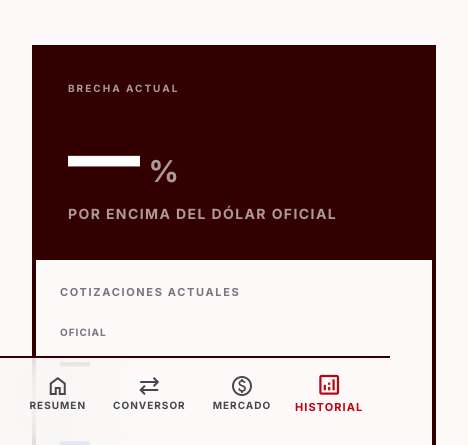
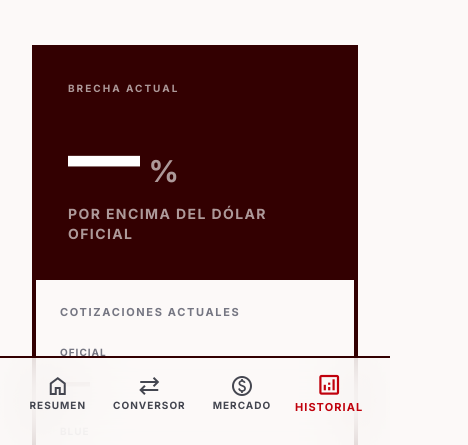
Before and after one commit to ezemedinar-ops/finance-dashboard-ar, a plain HTML site: page historial.html in a window 390 px wide. Shown: the part 399-844 px from the top of the page, 468 px wide, since content can reach past the window. Drawn offline with nearby package versions, Linux system fonts and the light colour scheme; no server answers; a script that the page names is missing.

Commit message:
fix: prevent horizontal scroll on historial page
Add min-w-0 to <main> flex child so it cannot expand beyond the viewport
when chart or calculator content exceeds the screen width.>

```diff
--- a/historial.html
+++ b/historial.html
@@ -137,7 +137,7 @@
 </aside>
 
 <!-- Main Content Stage -->
-<main class="flex-1 pb-20 md:pb-0 min-h-screen">
+<main class="flex-1 min-w-0 pb-20 md:pb-0 min-h-screen">
 <div class="p-8 md:p-12">
 
 <!-- Page Header -->
```
